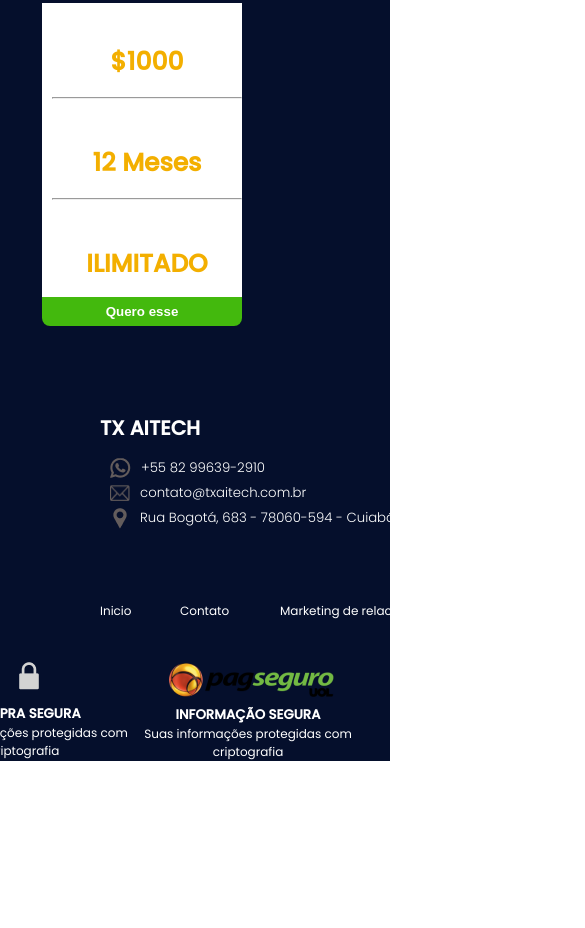
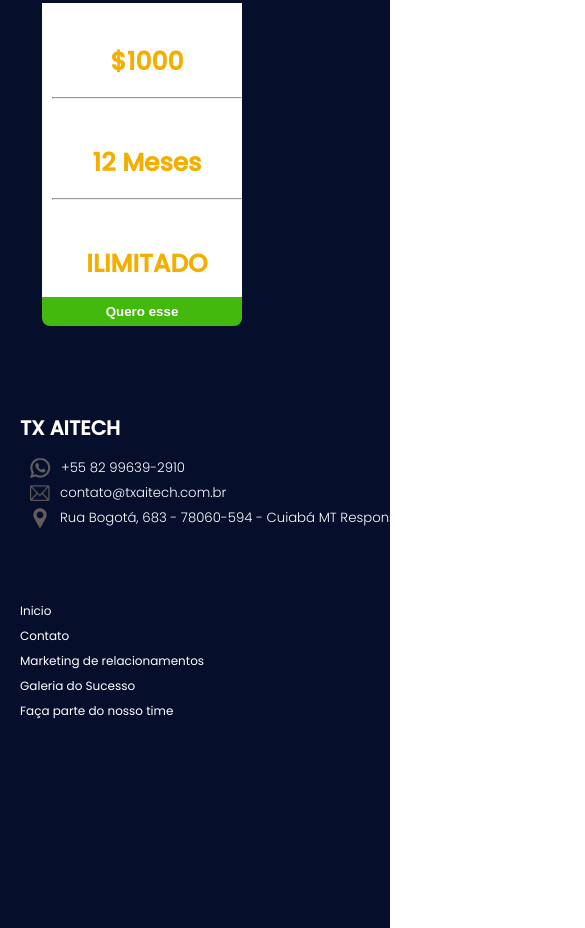
Before and after one commit to PhellipySilva/TX-AITECH, a website: page Quem somos.html in a window 390 px wide. Shown: the part 4312-5240 px from the top of the page, 585 px wide, since content can reach past the window. Before the commit the page ends 5073 px from the top, so only its background shows below. Drawn offline with Linux system fonts and the light colour scheme; files whose address does not match are found by name.

Commit message:
responsividade att

```diff
--- a/style/quemSomos.css
+++ b/style/quemSomos.css
@@ -372,5 +372,18 @@
     padding-top:30px;
     align-items: center;
   }
+.sectionBottom ul{
+  display: grid;
+  grid-template-columns: repeat(1,3280px);
+}
+
+footer{
+  padding-left: 20px;
 
 }
+
+  .rodape{
+    display: grid;
+    grid-template-columns: (1, 20px);
+  }
+}
```
